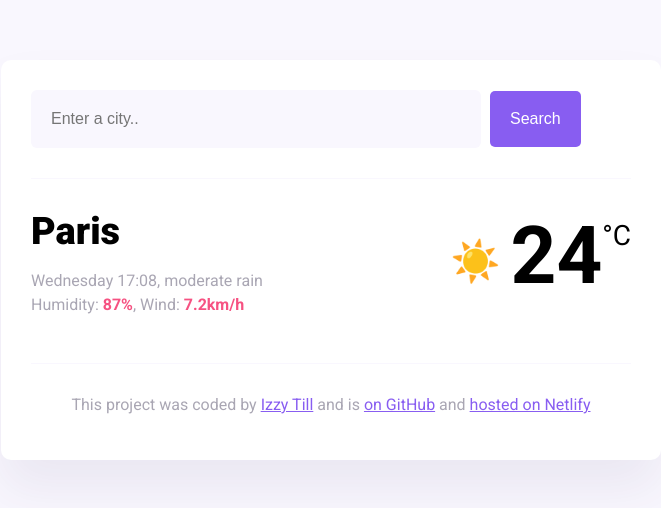
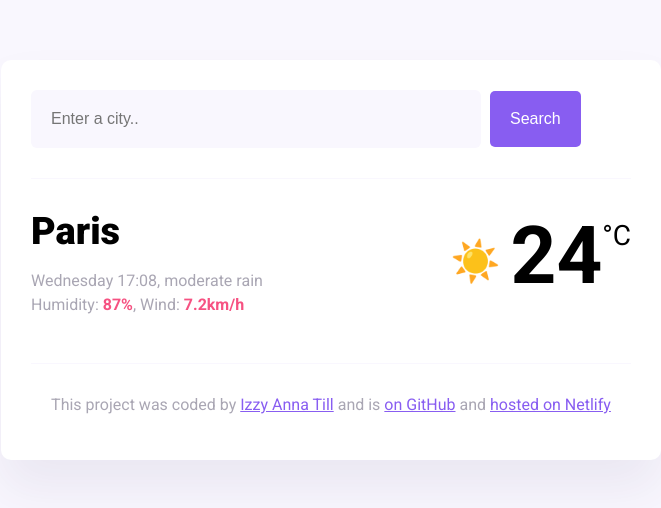
Before and after one commit to izzyannatill/weather-app, a plain HTML site: page doc.html in a window 1280 px wide. Shown: the whole page, without its empty margins (309-970 px from the left). Drawn offline with nearby package versions, Linux system fonts and the light colour scheme.

Commit message:
name change

```diff
--- a/doc.html
+++ b/doc.html
@@ -46,7 +46,7 @@
       <footer>
         <p>
           This project was coded by
-          <a href="#" target="_blank">Izzy Till</a> and is
+          <a href="#" target="_blank">Izzy Anna Till</a> and is
           <a href="#" target="_blank"> on GitHub</a> and
           <a href="#" target="_blank">hosted on Netlify</a>
         </p>
```
